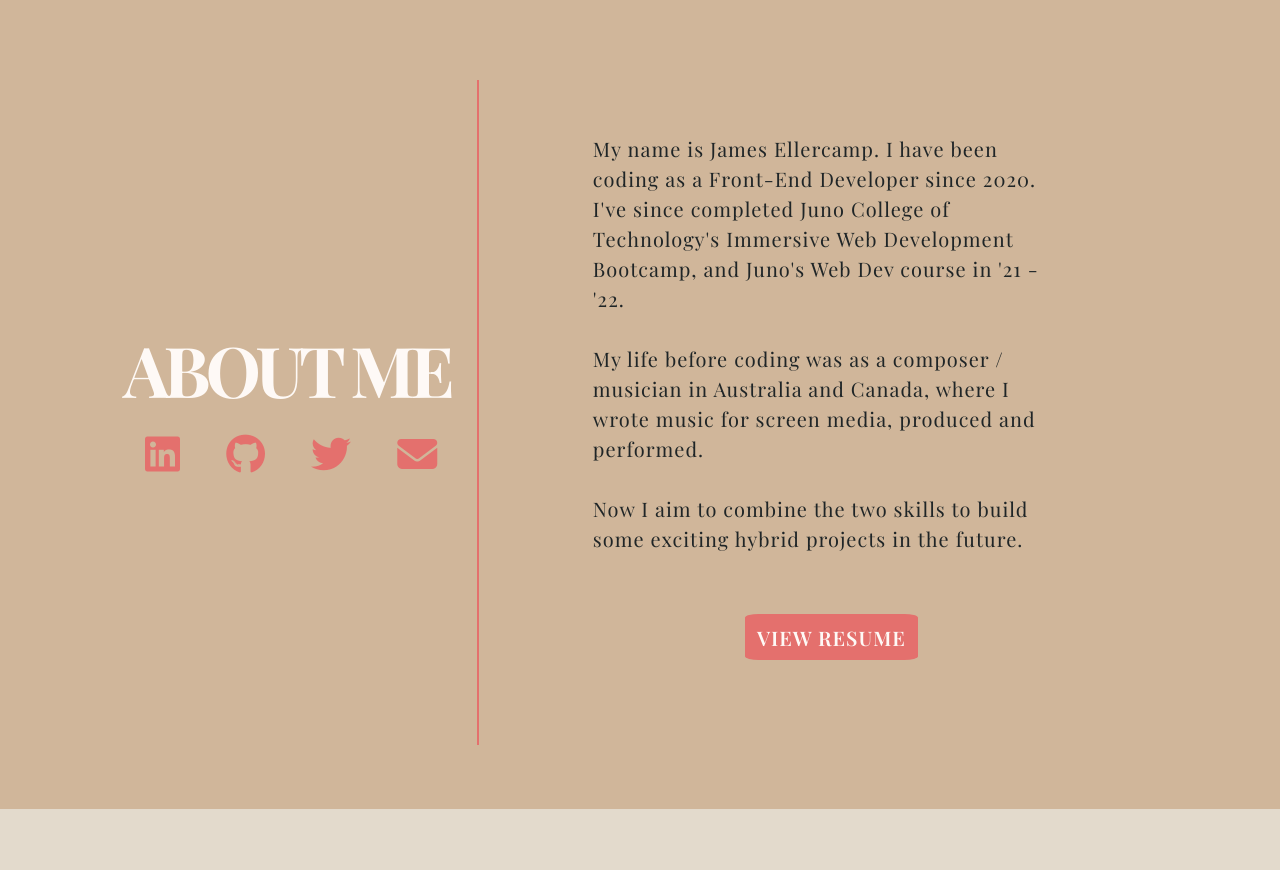
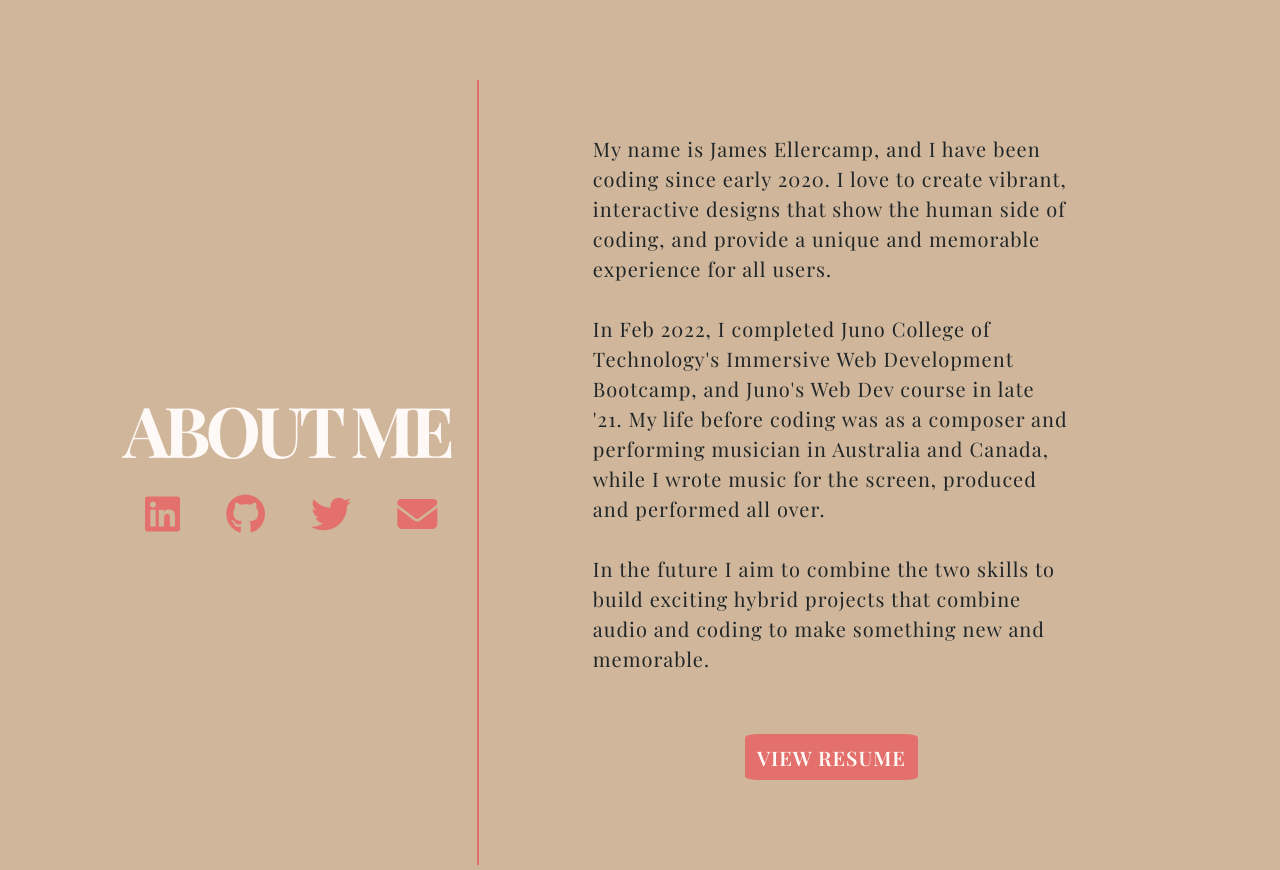
Before and after one commit to JimmyEllercamp/portfolio, a plain HTML site: page index.html in a window 1280 px wide. Shown: the part 720-1590 px from the top of the page. Drawn offline with nearby package versions, Linux system fonts and the light colour scheme.

Commit message:
Not sure what changed

```diff
--- a/index.html
+++ b/index.html
@@ -50,8 +50,8 @@
                         </ul>
                     </div>
                     <div class="bio">
-                        <p>My name is James Ellercamp. I have been coding as a Front-End Developer since 2020. I've since completed Juno College of Technology's Immersive Web Development Bootcamp, and Juno's Web Dev course in '21 - '22.</p>
-                        <p>My life before coding was as a composer / musician in Australia and Canada, where I wrote music for screen media, produced and performed.</p><p> Now I aim to combine the two skills to build some exciting hybrid projects in the future.</p>
+                        <p>My name is James Ellercamp, and I have been coding since early 2020. I love to create vibrant, interactive designs that show the human side of coding, and provide a unique and memorable experience for all users. <p>In Feb 2022, I completed Juno College of Technology's Immersive Web Development Bootcamp, and Juno's Web Dev course in late '21.
+                        My life before coding was as a composer and performing musician in Australia and Canada, while I wrote music for the screen, produced and performed all over.</p><p>In the future I aim to combine the two skills to build exciting hybrid projects that combine audio and coding to make something new and memorable.</p>
                         <a href="assets/files/james-ellercamp-resume-pic-final.pdf">View Resume</a>
                 </div>
             </div>
```
